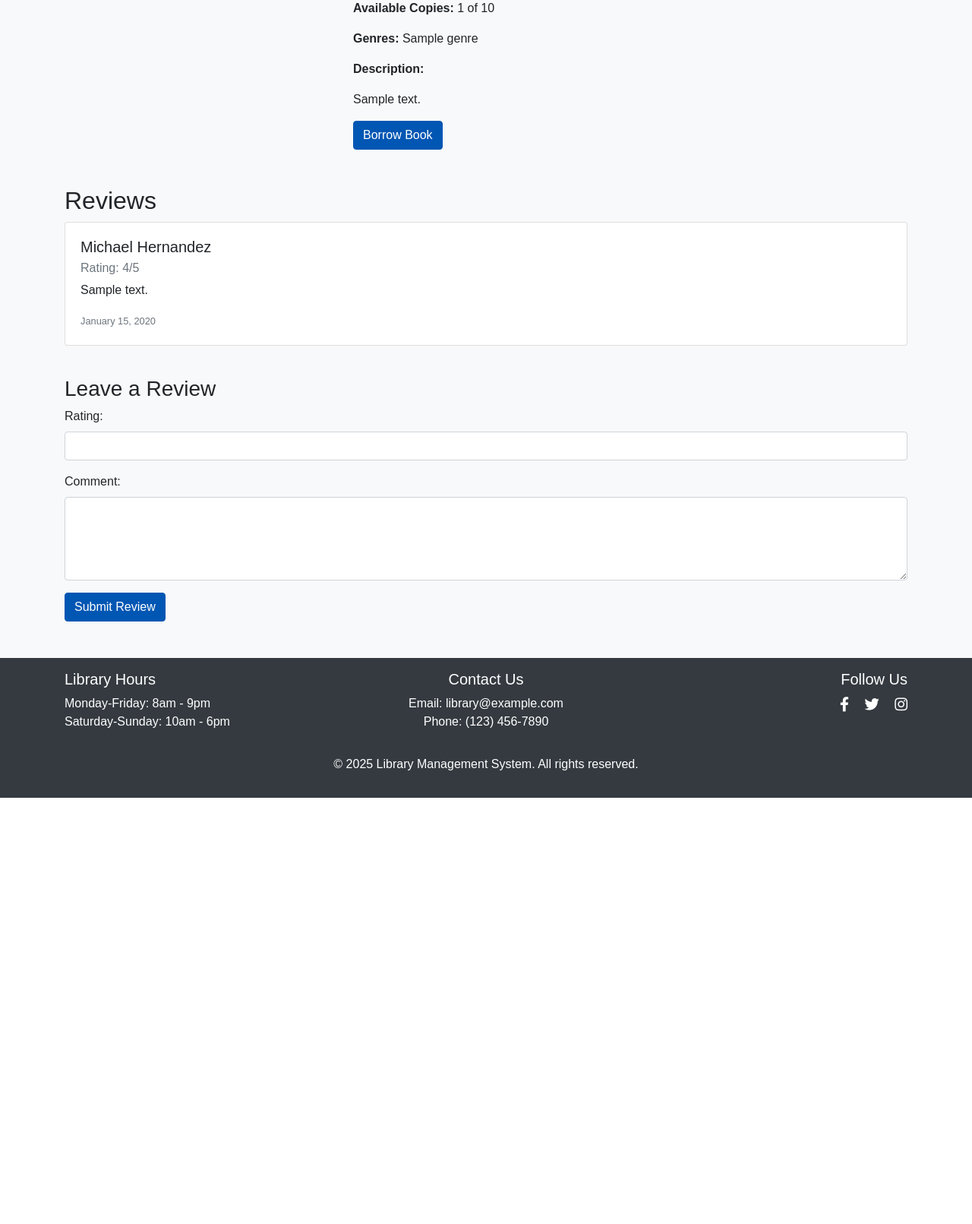
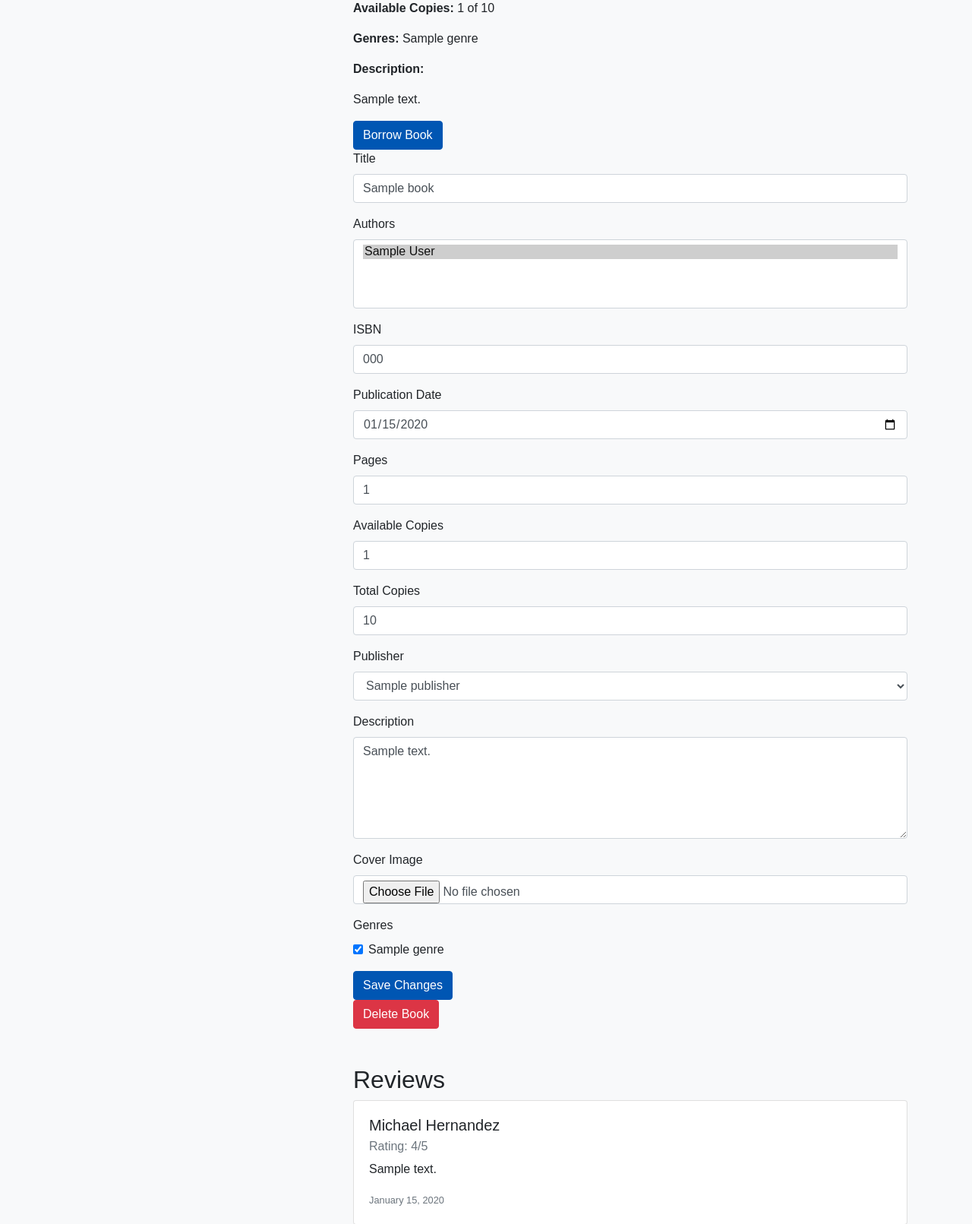
Before and after one commit to tariqs1/LibManagement, a Django app: page /books/1/ in a window 1280 px wide. Shown: the part 676-2287 px from the top of the page at 76% size. Before the commit the page ends 1726 px from the top, so only its background shows below. Run offline with Django 5.2, Linux system fonts and the light colour scheme; a user stored in the database is signed in; data comes from the database, SQL or seed files in the repository; tables that the repository leaves empty hold one stand-in row (values such as "Sample post"); grey boxes marked "Sample" are stand-in pictures; parts of the project's set-up code (start-up, migrations or seed data) failed here and were passed over; some libraries are stand-ins or nearby versions.

Commit message:
added delete book and update book as an admin user

```diff
--- a/CS557FinalProject/CS557FinalProject/LibraryManagement/templates/book_detail.html
+++ b/CS557FinalProject/CS557FinalProject/LibraryManagement/templates/book_detail.html
@@ -15,28 +15,107 @@
     <div class="col-md-8">
     <h1 class="mb-3">{{ book.title }}</h1>
     <p class="text-muted">
-            By {% for author in book.authors.all %}{{ author.first_name }} {{ author.last_name }}{% if not forloop.last %}, {% endif %}{% endfor %}
+        By {% for author in book.authors.all %}{{ author.first_name }}
+        {{ author.last_name }}{% if not forloop.last %}, {% endif %}{% endfor %}
     </p>
     <p><strong>ISBN:</strong> {{ book.isbn }}</p>
     <p><strong>Publisher:</strong> {{ book.publisher.name }}</p>
     <p><strong>Publication Date:</strong> {{ book.publication_date }}</p>
     <p><strong>Pages:</strong> {{ book.pages }}</p>
     <p><strong>Available Copies:</strong> {{ book.available_copies }} of {{ book.total_copies }}</p>
-        <p><strong>Genres:</strong> {% for genre in book.genres.all %}{{ genre.name }}{% if not forloop.last %}, {% endif %}{% endfor %}</p>
+    <p><strong>Genres:</strong>
+        {% for genre in book.genres.all %}{{ genre.name }}{% if not forloop.last %}, {% endif %}{% endfor %}</p>
     <p><strong>Description:</strong></p>
     <p>{{ book.description }}</p>
 
     {% if user.is_authenticated %}
+        <div class="mt-3">
             {% if book.available_copies > 0 %}
                 <a href="{% url 'borrow_book' book.book_id %}" class="btn btn-primary">Borrow Book</a>
             {% else %}
                 <button class="btn btn-secondary" disabled>Not Available</button>
             {% endif %}
+
+            {% if user.user_type == "ADMIN" %}
+                <!-- Form for updating the book details (directly on the page) -->
+                <form method="post" action="{% url 'edit_book' book.book_id %}" enctype="multipart/form-data">
+                    {% csrf_token %}
+
+                    <div class="mb-3">
+                        <label for="id_title" class="form-label">Title</label>
+                        {{ book_edit_form.title }}
+                    </div>
+
+                    <div class="mb-3">
+                        <label for="id_authors" class="form-label">Authors</label>
+                        {{ book_edit_form.authors }}
+                    </div>
+
+                    <div class="mb-3">
+                        <label for="id_isbn" class="form-label">ISBN</label>
+                        {{ book_edit_form.isbn }}
+                    </div>
+
+                    <div class="mb-3">
+                        <label for="id_publication_date" class="form-label">Publication Date</label>
+                        {{ book_edit_form.publication_date }}
+                    </div>
+
+                    <div class="mb-3">
+                        <label for="id_pages" class="form-label">Pages</label>
+                        {{ book_edit_form.pages }}
+                    </div>
+
+                    <div class="mb-3">
+                        <label for="id_available_copies" class="form-label">Available Copies</label>
+                        {{ book_edit_form.available_copies }}
+                    </div>
+
+                    <div class="mb-3">
+                        <label for="id_total_copies" class="form-label">Total Copies</label>
+                        {{ book_edit_form.total_copies }}
+                    </div>
+
+                    <div class="mb-3">
+                        <label for="id_publisher" class="form-label">Publisher</label>
+                        {{ book_edit_form.publisher }}
+                    </div>
+
+                    <div class="mb-3">
+                        <label for="id_description" class="form-label">Description</label>
+                        {{ book_edit_form.description }}
+                    </div>
+
+                    <div class="mb-3">
+                        <label for="id_cover_image" class="form-label">Cover Image</label>
+                        {{ book_edit_form.cover_image }}
+                    </div>
+
+                    <div class="mb-3">
+                        <label class="form-label">Genres</label>
+                        {% for checkbox in book_edit_form.genres %}
+                            <div class="form-check">
+                                {{ checkbox.tag }}
+                                <label class="form-check-label">{{ checkbox.choice_label }}</label>
+                            </div>
+                        {% endfor %}
+                    </div>
+
+                    <button type="submit" class="btn btn-primary">Save Changes</button>
+                </form>
+
+                <!-- Delete Book form -->
+                <form action="{% url 'delete_book' book.book_id %}" method="post" class="d-inline ms-2"
+                      onsubmit="return confirm('Are you sure you want to delete this book?');">
+                    {% csrf_token %}
+                    <button type="submit" class="btn btn-danger">Delete Book</button>
+                </form>
+            {% endif %}
+        </div>
     {% else %}
         <a href="{% url 'login' %}" class="btn btn-primary">Login to Borrow</a>
     {% endif %}
-    </div>
-</div>
+
 
     <div class="row mt-5">
         <div class="col-12">
@@ -48,7 +127,8 @@
                             <h5 class="card-title">{{ review.user.get_full_name }}</h5>
                             <h6 class="card-subtitle mb-2 text-muted">Rating: {{ review.rating }}/5</h6>
                             <p class="card-text">{{ review.comment }}</p>
-                        <p class="card-text"><small class="text-muted">{{ review.created_at|date:"F j, Y" }}</small></p>
+                            <p class="card-text"><small class="text-muted">{{ review.created_at|date:"F j, Y" }}</small>
+                            </p>
                         </div>
                     </div>
                 {% endfor %}
--- a/CS557FinalProject/CS557FinalProject/LibraryManagement/urls.py
+++ b/CS557FinalProject/CS557FinalProject/LibraryManagement/urls.py
@@ -25,4 +25,5 @@ urlpatterns = [
     path('dashboard/transactions/', views.transaction_list, name='transaction_list'),
     path('transactions/create/', views.create_transaction, name='create_transaction'),
     path('contact/', views.contact, name='contact'),
+    path('book/<int:book_id>/delete/', views.delete_book, name='delete_book'),
 ]
--- a/CS557FinalProject/CS557FinalProject/LibraryManagement/views.py
+++ b/CS557FinalProject/CS557FinalProject/LibraryManagement/views.py
@@ -16,7 +16,7 @@ from .forms import (
     BookExtensionForm, BookReservationForm, AuthorForm, PublisherForm, TransactionForm, ContactForm
 )
 from django.utils import timezone
-from django.core.exceptions import ValidationError
+from django.core.exceptions import ValidationError, PermissionDenied
 from django.db.utils import IntegrityError
 from django.db import transaction
 from django.core.paginator import Paginator
@@ -99,10 +99,13 @@ def book_detail(request, book_id):
     else:
         form = ReviewForm()
 
+    book_edit_form = BookEditForm(instance=book) if request.user.is_authenticated and request.user.user_type == 'ADMIN' else None
+
     return render(request, 'book_detail.html', {
         'book': book,
         'reviews': reviews,
         'form': form,
+        'book_edit_form': book_edit_form,
         'is_borrowed': is_borrowed
     })
 
@@ -370,13 +373,13 @@ def edit_book(request, book_id):
         messages.error(request, 'Permission denied')
         return redirect('home')
 
-    book = get_object_or_404(Book, id=book_id)
+    book = get_object_or_404(Book, book_id=book_id)
     if request.method == 'POST':
         form = BookEditForm(request.POST, request.FILES, instance=book)
         if form.is_valid():
             form.save()
             messages.success(request, 'Book updated successfully')
-            return redirect('book_detail', book_id=book.id)
+            return redirect('book_detail', book_id=book.book_id)
     else:
         form = BookEditForm(instance=book)
 
@@ -510,6 +513,7 @@ def create_transaction(request):
     print("=== create_transaction view completed ===\n")
     return render(request, 'admin/create_transaction.html', {'form': form})
 
+
 def contact(request):
     if request.method == 'POST':
         form = ContactForm(request.POST)
@@ -527,3 +531,39 @@ def contact(request):
     else:
         form = ContactForm()
     return render(request, 'contact.html', {'form': form})
+
+
+def check_admin(user):
+    return user.is_authenticated and user.user_type == 'ADMIN'
+
+
+@login_required
+def update_book(request, book_id):
+    book = get_object_or_404(Book, pk=book_id)
+
+    if not check_admin(request.user):
+        raise PermissionDenied
+
+    if request.method == 'POST':
+        form = BookForm(request.POST, instance=book)
+        if form.is_valid():
+            form.save()
+            return redirect('book_detail', book_id=book.book_id)
+    else:
+        form = BookForm(instance=book)
+
+    return render(request, 'update_book.html', {'form': form, 'book': book})
+
+
+# @login_required
+# def delete_book(request, book_id):
+#     book = get_object_or_404(Book, pk=book_id)
+#
+#     if not check_admin(request.user):
+#         raise PermissionDenied
+#
+#     if request.method == 'POST':
+#         book.delete()
+#         return redirect('book_list')  # redirect to book list page
+#     else:
+#         raise PermissionDenied  # don't allow GET requests for deletes
```
Lines whose indentation alone changed are shown as unchanged.
